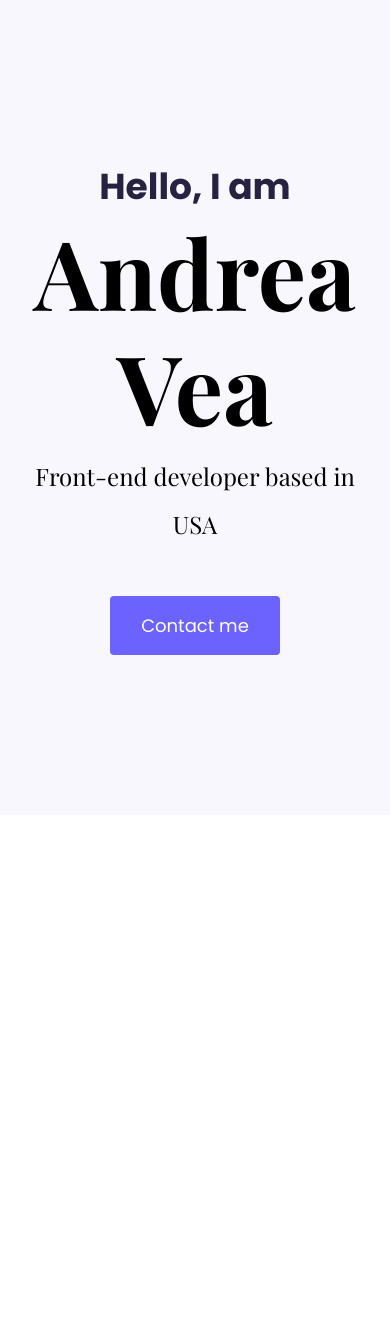
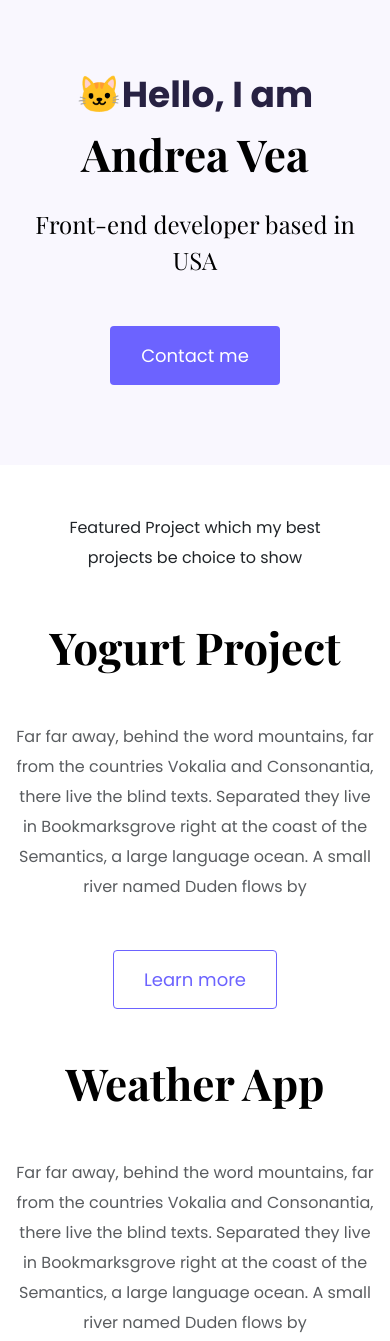
Before and after one commit to luceroveas/Portfolio-project, a plain HTML site: page index.html in a window 390 px wide. Shown: the top 1341 px of the page. Before the commit the page ends 844 px from the top, so only its background shows below. Drawn offline with nearby package versions, Linux system fonts and the light colour scheme; a web font is replaced by a local one.

Commit message:
Integrated homepage content design

```diff
--- a/index.html
+++ b/index.html
@@ -29,12 +29,68 @@
   </head>
   <body>
     <div class="hero">
-      <p>Hello, I am</p>
+      <p>🐱Hello, I am</p>
       <h1>Andrea Vea</h1>
       <h2 class="mb-5">Front-end developer based in USA</h2>
       <div>
         <a href="#" class="btn btn-branding">Contact me</a>
       </div>
     </div>
+    <p class="text-center m-5">
+      Featured Project which my best projects be choice to show
+    </p>
+    <div class="container">
+      <div class="row mb-5">
+        <div class="col d-none d-lg-block">
+          <img src="images/yogurt.png" class="img-fluid" alt="" />
+        </div>
+        <div class="col">
+          <div class="project-description">
+            <h2 class="mb-5">Yogurt Project</h2>
+            <p class="mb-5 text-muted">
+              Far far away, behind the word mountains, far from the countries
+              Vokalia and Consonantia, there live the blind texts. Separated
+              they live in Bookmarksgrove right at the coast of the Semantics, a
+              large language ocean. A small river named Duden flows by
+            </p>
+            <a href="" class="btn btn-branding-outline">Learn more</a>
+          </div>
+        </div>
+      </div>
+      <div class="row mb-5">
+        <div class="col">
+          <div class="project-description">
+            <h2 class="mb-5">Weather App</h2>
+            <p class="mb-5 text-muted">
+              Far far away, behind the word mountains, far from the countries
+              Vokalia and Consonantia, there live the blind texts. Separated
+              they live in Bookmarksgrove right at the coast of the Semantics, a
+              large language ocean. A small river named Duden flows by
+            </p>
+            <a href="" class="btn btn-branding-outline">Learn more</a>
+          </div>
+        </div>
+        <div class="col d-none d-lg-block">
+          <img src="images/weather.png" class="img-fluid" alt="" />
+        </div>
+      </div>
+      <div class="row">
+        <div class="col d-none d-lg-block">
+          <img src="images/dictionary.png" class="img-fluid" alt="" />
+        </div>
+        <div class="col">
+          <div class="project-description">
+            <h2 class="mb-5">Dictionary App</h2>
+            <p class="mb-5 text-muted">
+              Far far away, behind the word mountains, far from the countries
+              Vokalia and Consonantia, there live the blind texts. Separated
+              they live in Bookmarksgrove right at the coast of the Semantics, a
+              large language ocean. A small river named Duden flows by
+            </p>
+            <a href="" class="btn btn-branding-outline">Learn more</a>
+          </div>
+        </div>
+      </div>
+    </div>
   </body>
 </html>
--- a/src/style.css
+++ b/src/style.css
@@ -22,10 +22,17 @@ h6 {
 
 h1 {
   font-size: 96px;
+  line-height: 1.5;
+}
+
+h2 {
+  font-size: 64px;
 }
 
 p {
   font-weight: normal;
+  font-size: 16px;
+  line-height: 30px;
 }
 
 .hero {
@@ -45,7 +52,7 @@ p {
   font-family: var(--heading-font-family);
   font-weight: normal;
   font-size: 24px;
-  line-height: 2;
+  line-height: 1.5;
 }
 
 .btn-branding {
@@ -56,3 +63,36 @@ p {
   line-height: 27px;
   padding: 15px 30px;
 }
+
+.btn-branding-outline {
+  border-radius: 4px;
+  color: var(--branding-color);
+  border: 1px solid var(--branding-color);
+  font-size: 18px;
+  line-height: 27px;
+  padding: 15px 30px;
+}
+
+.project-description {
+  padding: 120px 60px;
+}
+
+@media (max-width: 960px) {
+  h1 {
+    font-size: 44px;
+    line-height: 2;
+  }
+
+  h2 {
+    font-size: 44px;
+  }
+
+  .hero {
+    padding: 80px 20px;
+  }
+
+  .project-description {
+    padding: 0;
+    text-align: center;
+  }
+}
```
Also changed, not shown: images/dictionary.png (added), images/weather.png (added), images/yogurt.png (added).
